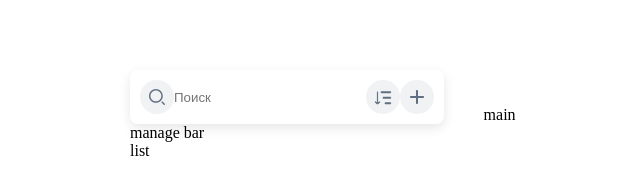
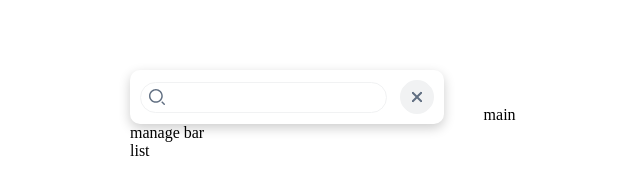
Before and after one commit to Mat-Kon/test-work-nicecode, a React app: page / in a window 1280 px wide. Both pictures are taken after a click on the button 219 px from the left and 382 px from the top of the page. Shown: the part 285-459 px from the top of the page, without its empty margins (62-702 px from the left). Built offline with nearby package versions, Linux system fonts and the light colour scheme.

Commit message:
feat: create searchBar

```diff
--- a/declaration.d.ts
+++ b/declaration.d.ts
@@ -1 +1,2 @@
 declare module '*.scss';
+declare module '*.svg';
--- a/src/styles/_mixins.scss
+++ b/src/styles/_mixins.scss
@@ -10,9 +10,15 @@
 @mixin manageBtn() {
   width: 34px;
   height: 34px;
-  background-color: $color-grey;
+  background-color: $color-grey-light;
   border-radius: 50%;
   border: none;
   background-repeat: no-repeat;
   background-position: center;
+  transition: all 0.5s;
+
+  &:hover {
+    cursor: pointer;
+    background-color: $color-blue;
+  }
 }
--- a/src/styles/_variables.scss
+++ b/src/styles/_variables.scss
@@ -1 +1,3 @@
-$color-grey: #F1F2F3;
+$color-grey-light: #F1F2F3;
+$color-grey-medium: #CDCDCD;
+$color-blue: #4198C5;
--- a/src/ui/SearchBar/index.tsx
+++ b/src/ui/SearchBar/index.tsx
@@ -1,16 +1,20 @@
-import React from "react";
+import React, { useState } from "react";
 import styles from './style.module.scss';
 import SearchBtn from "../buttons/SearchBtn";
 import SortBtn from "../buttons/SortBtn";
 import AddContactBtn from "../buttons/AddContactBtn";
+import SearchForm from "../SearchForm";
 
 const SearchBar: React.FC = () => {
+  const [isOpenSearch, setOpenSearch] = useState(false);
   return (
-    <div style={{ display: 'flex', alignItems: 'center', boxShadow: '0px 4px 12px rgba(0, 0, 0, 0.1)', padding: '10px', borderRadius: '8px' }}>
-      <SearchBtn />
-      <input type="text" placeholder="Поиск" style={{ flex: 1, border: 'none', outline: 'none' }}/>
-      <SortBtn />
-      <AddContactBtn />
+    <div className={styles.searchBar}>
+      {!isOpenSearch && <SearchBtn setOpen={setOpenSearch.bind(null, true)} />}
+      {isOpenSearch && <SearchForm setCloseForm={setOpenSearch.bind(null, false)} />}
+      <div className={styles.rightBtns}>
+        {!isOpenSearch && <SortBtn />}
+        {!isOpenSearch && <AddContactBtn />}
+      </div>
     </div>
   );
 };
--- /dev/null
+++ b/src/ui/SearchBar/style.module.scss
@@ -0,0 +1,13 @@
+@import '../../styles/mixins';
+
+.searchBar {
+  @include flex($just: space-between);
+  box-shadow: 0px 4px 12px rgba(0, 0, 0, 0.2);
+  padding: 10px;
+  border-radius: 10px;
+}
+
+.rightBtns {
+  @include flex($just: space-between);
+  gap: 10px;
+}
--- /dev/null
+++ b/src/ui/SearchForm/index.tsx
@@ -0,0 +1,23 @@
+import React from 'react';
+import styles from './styles.module.scss';
+import searchSVG from '../../assets/icons/search.svg';
+import CloseSearchBtn from '../buttons/CloseSearchBtn';
+
+interface SearchFormProps {
+  setCloseForm: () => void;
+}
+
+const SearchForm: React.FC<SearchFormProps> = ({ setCloseForm }) => {
+  return (
+    <div className={styles.wrapper}>
+      <form action="#" className={styles.form}>
+        <label htmlFor="" className={styles.label}>
+          <input className={styles.input} type="search" />
+        </label>
+      </form>
+      <CloseSearchBtn setClose={setCloseForm}/>
+    </div>
+  );
+};
+
+export default SearchForm;
--- /dev/null
+++ b/src/ui/SearchForm/styles.module.scss
@@ -0,0 +1,39 @@
+@import '../../styles/mixins';
+
+.wrapper {
+  flex: 1;
+  @include flex;
+}
+
+.form {
+  position: relative;
+  flex: 1;
+}
+
+.label {
+  @include flex($just: flex-start);
+  width: 100%;
+  &::before {
+    content: '';
+    position: absolute;
+    left: 0;
+    display: inline-block;
+    width: 34px;
+    height: 34px;
+    background-repeat: no-repeat;
+    background-position: center;
+    background-image: url('../../assets/icons/search.svg');
+  }
+}
+
+.input {
+  border-radius: 20px;
+  width: 95%;
+  padding: 7px 30px;
+  border: 1px solid $color-grey-light;
+
+  &:focus {
+    outline: none;
+    border: 2px solid $color-grey-medium;
+  }
+}
--- a/src/ui/buttons/AddContactBtn/index.tsx
+++ b/src/ui/buttons/AddContactBtn/index.tsx
@@ -1,9 +1,13 @@
 import React from 'react';
 import styles from './styles.module.scss';
 
-const AddContactBtn: React.FC = () => {
+interface AddContactBtnProps {
+  propStyles?: React.CSSProperties;
+}
+
+const AddContactBtn: React.FC<AddContactBtnProps> = ({ propStyles }) => {
   return (
-    <button className={styles.addContactBtn}></button>
+    <button className={styles.addContactBtn} style={propStyles}></button>
   );
 };
 
--- /dev/null
+++ b/src/ui/buttons/CloseSearchBtn/index.tsx
@@ -0,0 +1,14 @@
+import React from 'react';
+import styles from './styles.module.scss';
+
+interface CloseSearchBtnProps {
+  setClose: () => void;
+}
+
+const CloseSearchBtn: React.FC<CloseSearchBtnProps> = ({ setClose }) => {
+  return (
+    <button className={styles.closeSearchBtn} onClick={setClose}></button>
+  );
+};
+
+export default CloseSearchBtn;
--- /dev/null
+++ b/src/ui/buttons/CloseSearchBtn/styles.module.scss
@@ -0,0 +1,7 @@
+@import '../../../styles/mixins';
+
+.closeSearchBtn {
+  @include manageBtn;
+  background-image: url('../../../assets/icons/plus.svg');
+  transform: rotate(45deg);
+}
--- a/src/ui/buttons/SearchBtn/index.tsx
+++ b/src/ui/buttons/SearchBtn/index.tsx
@@ -1,9 +1,13 @@
 import React from 'react';
 import styles from './styles.module.scss';
 
-const SearchBtn: React.FC = () => {
+interface SearchBtnProps {
+  setOpen: () => void;
+}
+
+const SearchBtn: React.FC<SearchBtnProps> = ({ setOpen }) => {
   return (
-    <button className={styles.searchBtn}></button>
+    <button className={styles.searchBtn} onClick={setOpen}></button>
   );
 };
 
```
